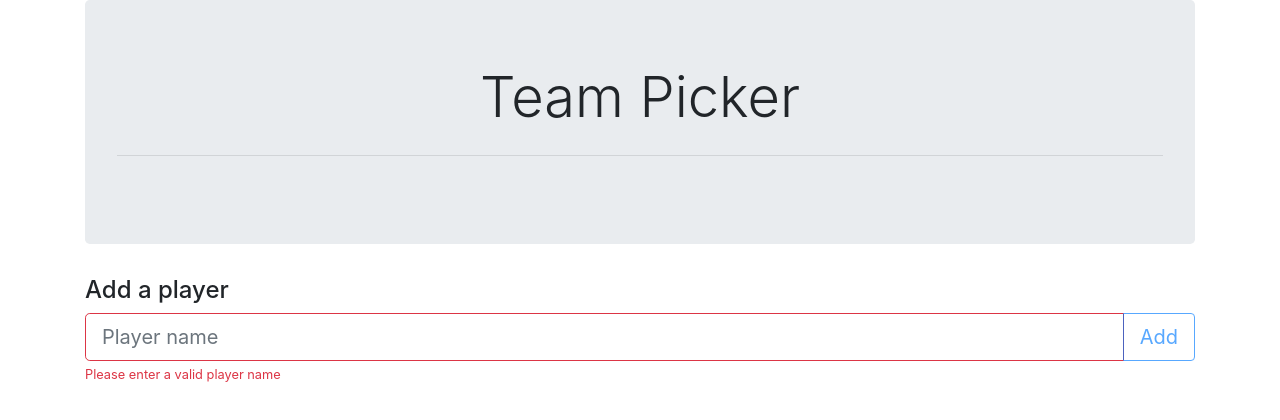
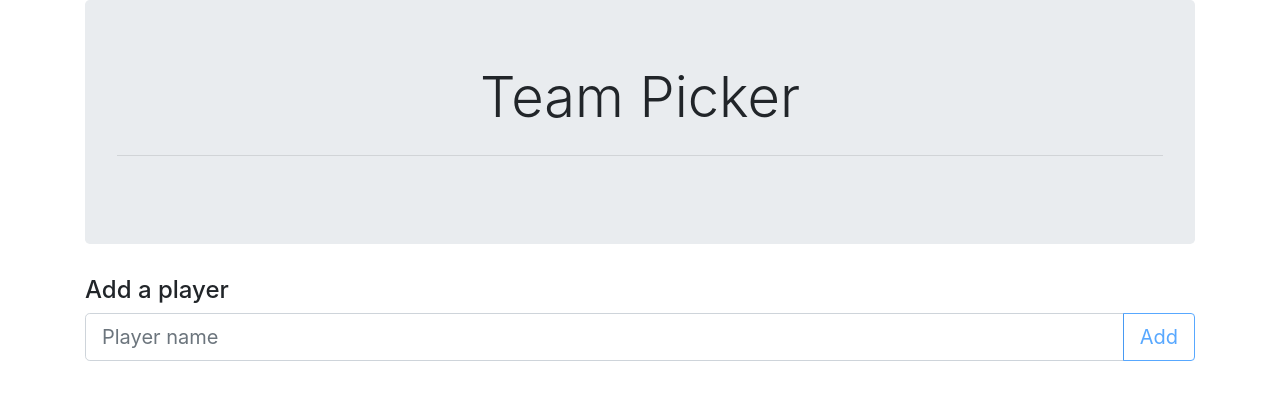
Before and after one commit to simonlewin/5-a-side, a React (Create React App) app: page / in a window 1280 px wide. Shown: the top 420 px of the page. Built offline with nearby package versions, Linux system fonts and the light colour scheme.

Commit message:
Added validation to Player input

```diff
--- a/src/components/Add.jsx
+++ b/src/components/Add.jsx
@@ -6,6 +6,7 @@ class Add extends Component {
 
 		this.state = {
 			value: '',
+			invalid: false,
 		}
 
 		this.handleChange = this.handleChange.bind(this);
@@ -14,32 +15,43 @@ class Add extends Component {
 
 	handleChange(e) {
 		let value = e.target.value;
-		this.setState({value: value});
+		this.setState({value: value, invalid: false});
 	}
 
 	onSubmit(e) {
 		e.preventDefault();
+
+		const re = /^[a-zA-Z][(a-zA-Z)\u0020]+$/;
 		const data = this.state.value;
-		this.props.onSubmit({name: data, rating: 0});
-		this.setState({value: ''});
+
+		if (re.test(data) && data.length > 1 && data.length < 31) {
+			this.props.onSubmit({name: data, rating: 0});
+			this.setState({value: ''});
+		} else {
+			this.setState({invalid: true});
+		}
 	}
 
 	render() {
-		const valid = false;
+		const disabled = this.state.value.length === 0;
+		const { invalid } = this.state;
+
 		return (
 			<Fragment>
 				<form onSubmit={this.onSubmit} className='input-group input-group-lg mb-3'>
 					<input
-						className={`form-control ${ valid ? '' : 'is-invalid' }`}
+						// if input is invalid add .is-invalid class to show red border
+						className={`form-control ${ invalid ? 'is-invalid' : '' }`}
 						placeholder='Player name'
 						onChange={this.handleChange}
 						value={this.state.value}
 					/>
 					<div className='input-group-append'>
-						<button className='btn btn-outline-primary rounded-right' disabled={!valid}>Add</button>
+						{/* if input is invalid disable button with disabled={true} */}
+						<button className='btn btn-outline-primary rounded-right' disabled={ disabled || invalid }>Add</button>
 					</div>
-					<div class='invalid-feedback'>
-						Please enter a valid player name
+					<div className='invalid-feedback'>
+						Please enter a valid player name - between 2 and 30 characters long containing letters and spaces only
 					</div>
 				</form>
 			</Fragment>
--- a/src/components/Players.jsx
+++ b/src/components/Players.jsx
@@ -5,7 +5,7 @@ import { Link } from 'react-router-dom';
 import Add from '../containers/Add';
 import PlayerList from '../containers/PlayerList';
 
-// build and render a list of players
+// add player names and render a list of players
 const Players = ({ players }) => (
   <Fragment>
     <h4>Add a player</h4>
@@ -14,12 +14,17 @@ const Players = ({ players }) => (
     { players.length !== 0
       ? <Fragment>
           <h4 className='my-3'>Players
-          {/* if there's a minimum of four players render button */}
-          {/* if there's an odd number of players disable button */}
+          {/* if a minimum of four players render button */}
           { players.length >= 4
-            ? (players.length % 2 === 0
-              ? <Link to='/teams' className='btn btn-outline-secondary float-right'>Pick Teams</Link>
-              : <Link to='/teams' className='btn btn-outline-secondary float-right disabled'>Pick Teams</Link> )
+            ? <Link
+                to='/teams'
+                // if an odd number of players use template literal to
+                // disable button
+                className={`btn btn-outline-secondary float-right
+                  ${ players.length % 2 === 0 ? '' : 'disabled' }`}
+              >
+              Pick Teams
+              </Link>
             : null
           }
           </h4>
```
Lines whose indentation alone changed are shown as unchanged.
